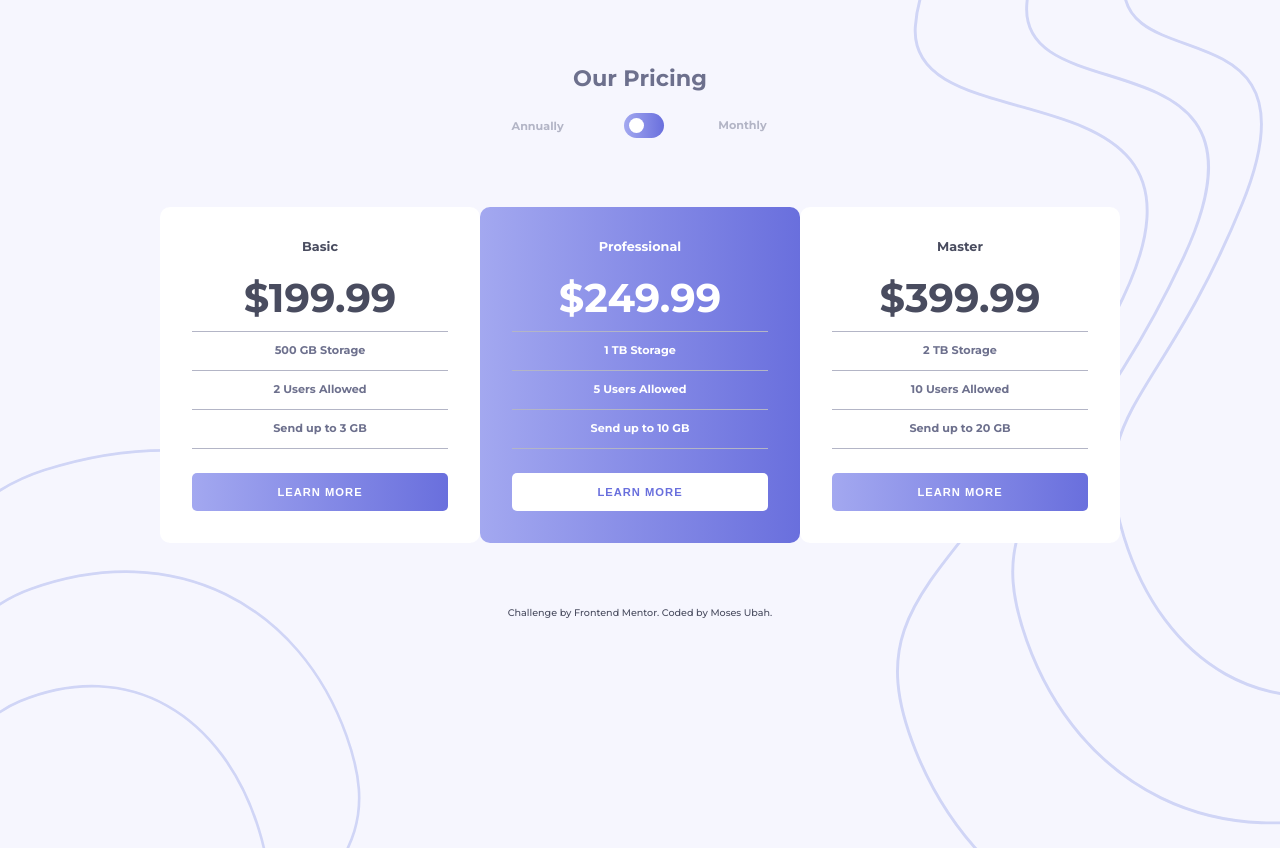
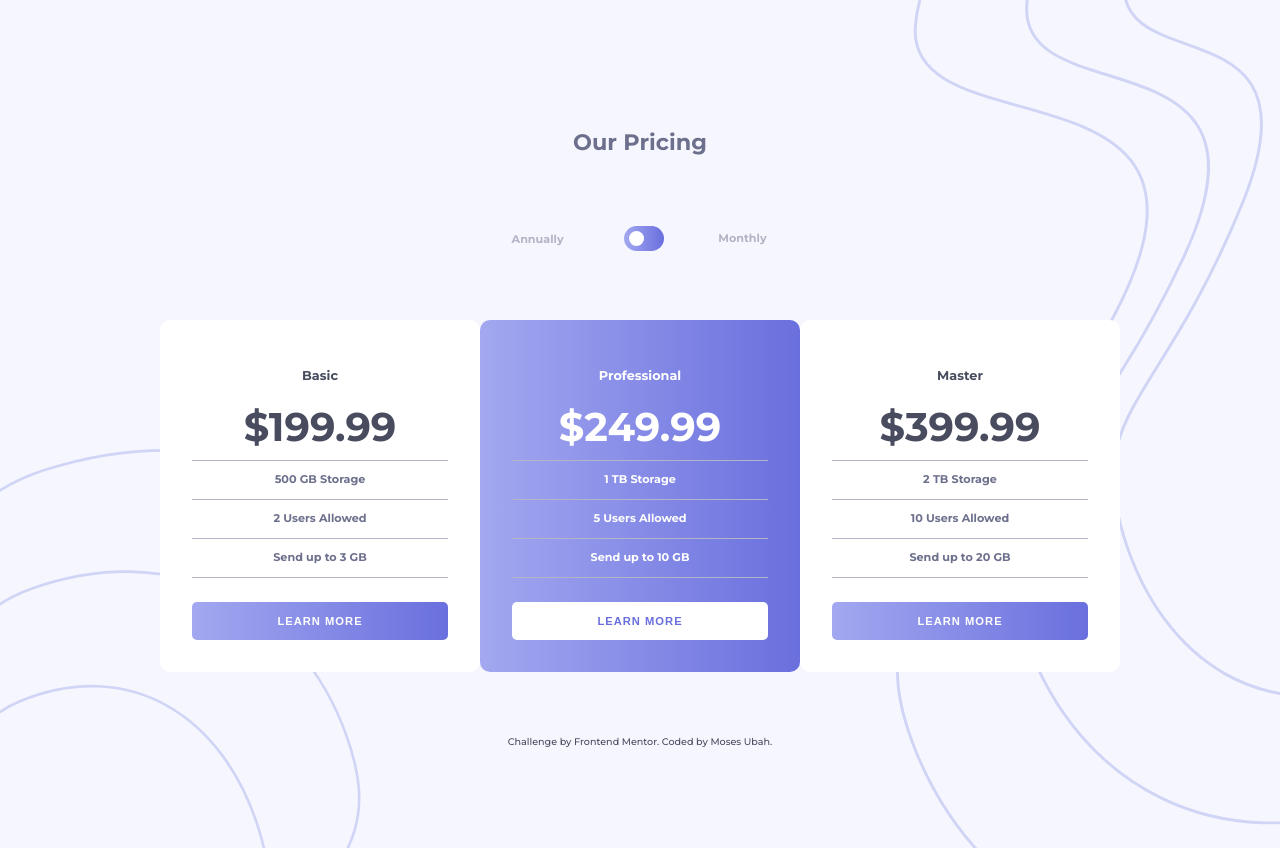
Before and after one commit to mohzys23/pricing-component-with-toggle-master, a plain HTML site: page pricing-component-with-toggle-master/index.html in a window 1280 px wide. Shown: the top 848 px of the page. Drawn offline with Linux system fonts and the light colour scheme.

Commit message:
Update style.css

```diff
--- a/pricing-component-with-toggle-master/style.css
+++ b/pricing-component-with-toggle-master/style.css
@@ -266,6 +266,8 @@
   body::after {
     content: '';
     background-image: url(images/bg-top.svg);
+    background-repeat: no-repeat;
+    background-size: cover;
     width: 30vw;
     height: 120vh;
     position: absolute;
@@ -340,7 +342,7 @@
  .wrapper h1 {
    width: 80%;
    margin-left: 10%;
-   margin-top: 5%;
+   margin-top: 10%;
    font-size: 1.4rem;
    font-weight: 700;
  }
@@ -348,7 +350,7 @@
 
 .header {
   width: 100%;
-  margin-top: 1%;
+  margin-top: 5%;
   display: flex;
   justify-content: space-around;
   color:  hsl(234, 14%, 74%);
@@ -491,10 +493,10 @@ body::before {
     height: 50vh;
     position: absolute;
     z-index: -1;
-    top: 0;
+    top: 03;
     right: 3;
     background-size: cover;
-    margin-top: 35%;
+    margin-top: 25%;
   }
 
 
@@ -517,4 +519,7 @@ body::before {
 
 
 
+
+
+
 }
```
